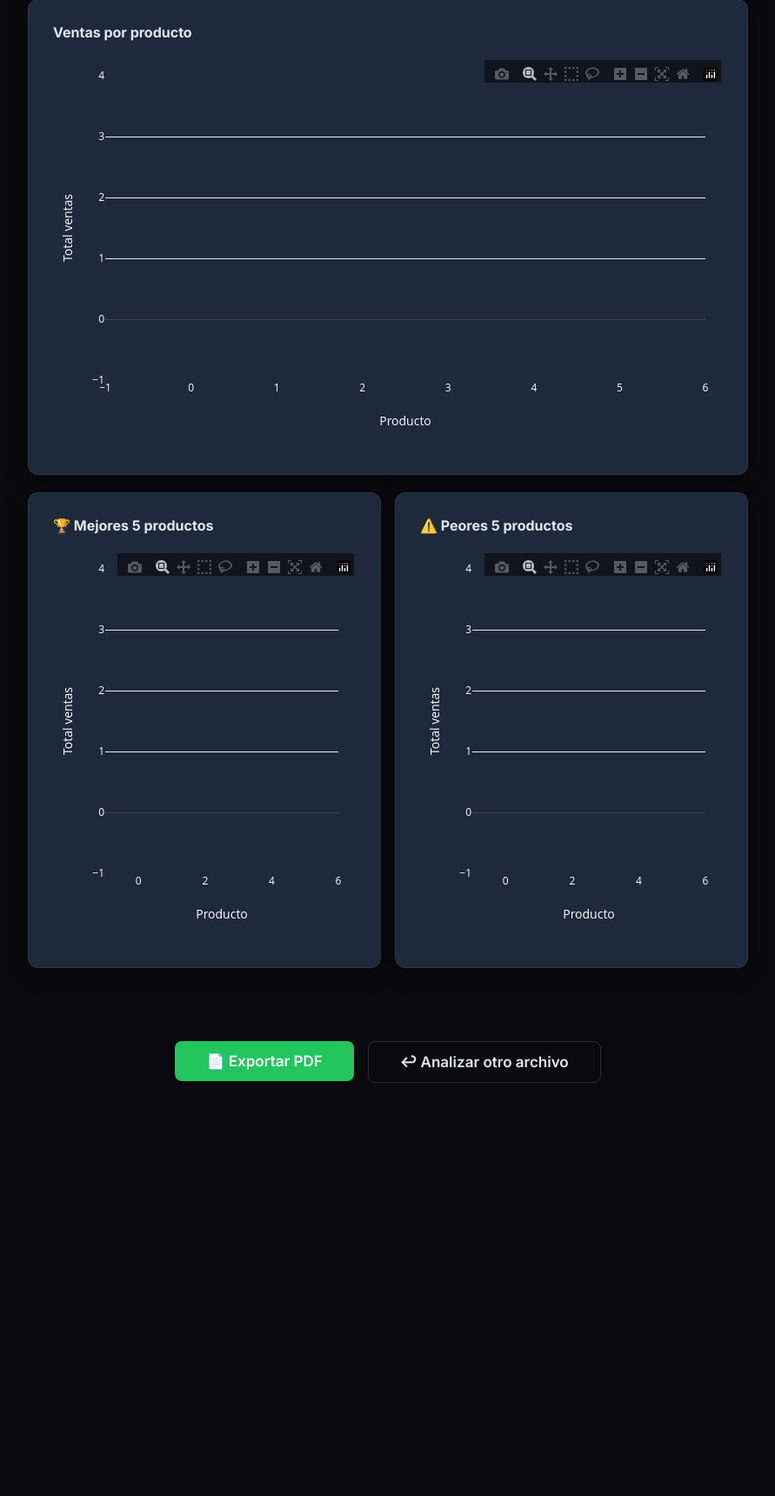
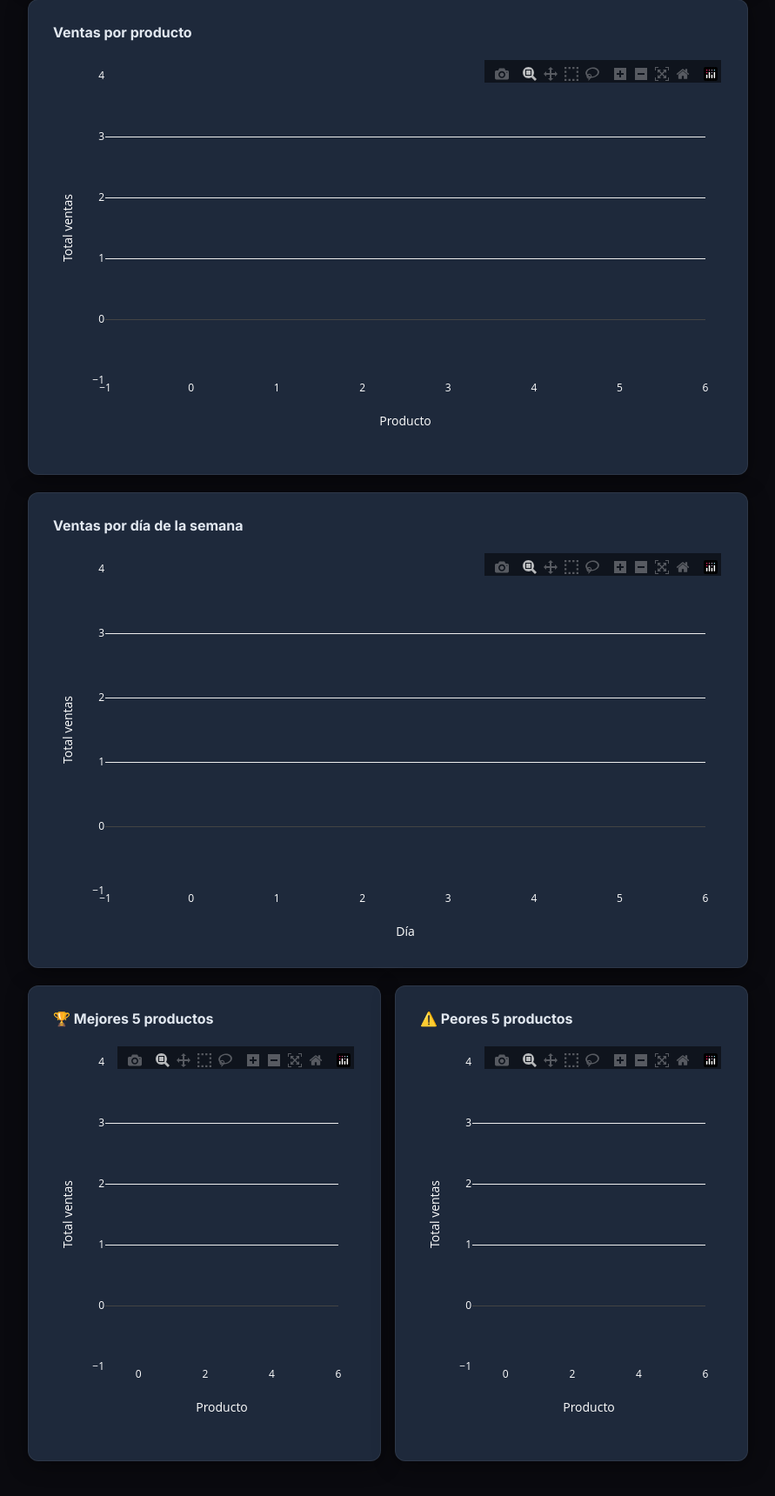
Before and after one commit to rauulmunoz/sales-analyzer, a Flask app: template templates/resultado.html in a window 1280 px wide. Shown: the part 1528-3248 px from the top of the page at 87% size, without its empty margins (194-1085 px from the left). Before the commit the page ends 2773 px from the top, so only its background shows below. Run offline with Flask 3, Linux system fonts and the light colour scheme; the template is opened without the code that fills it: most values are stand-ins (such as "Sample title", 1, 10 or a date in 2020); some libraries are stand-ins or nearby versions; some web fonts are replaced.

Commit message:
feat: gráfica de ventas por dia de la semana con mejor día destacado

```diff
--- a/templates/resultado.html
+++ b/templates/resultado.html
@@ -362,6 +362,12 @@
             <div id="grafica-producto"></div>
         </div>
 
+        <!-- Gráfica ventas por día de la semana -->
+        <div class="chart-card">
+            <h2 class="chart-card__title">Ventas por día de la semana</h2>
+            <div id="grafica-dia"></div>
+        </div>
+
         <div class ="row g-3 mb-4">
             <div class="col-md-6">
                 <div class="chart-card">
@@ -520,6 +526,30 @@
         dibujarMes(datosMes);
         dibujarProducto(datosProd);
 
+        var datosDia = {{ ventas_dia_json|safe }};
+
+        var ordenDias = ['Lunes','Martes','Miércoles','Jueves','Viernes','Sábado','Domingo'];
+        datosDia.sort(function(a, b) {
+            return ordenDias.indexOf(a.dia_semana) - ordenDias.indexOf(b.dia_semana);
+        });
+
+        Plotly.newPlot('grafica-dia', [{
+            x: datosDia.map(function(d) { return d.dia_semana; }),
+            y: datosDia.map(function(d) { return d.total; }),
+            type: 'bar',
+            marker: { color: datosDia.map(function(d) {
+                return d.total === Math.max.apply(null, datosDia.map(function(x){ return x.total; })) ? '#2ecc71' : '#1E40AF';
+            })},
+            name: 'Ventas'
+        }], {
+            margin: { t: 20, r: 20, b: 60, l: 60 },
+            xaxis: { title: 'Día' },
+            yaxis: { title: 'Total ventas' },
+            paper_bgcolor: 'transparent',
+            plot_bgcolor: 'transparent',
+            font: { color: '#ffffff' }
+        }, { responsive: true });
+
         document.getElementById('filtro-trimestre').addEventListener('change', function () {
             var filtrados = filtrarTrimestre(datosMes, this.value);
             dibujarMes(filtrados);
```
